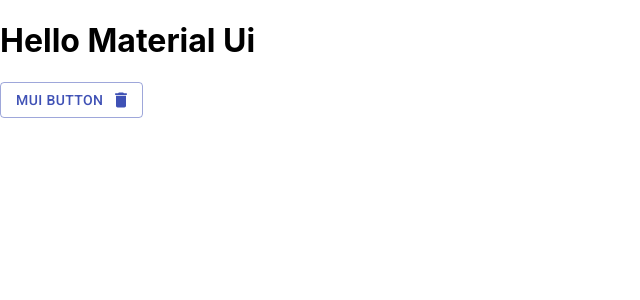
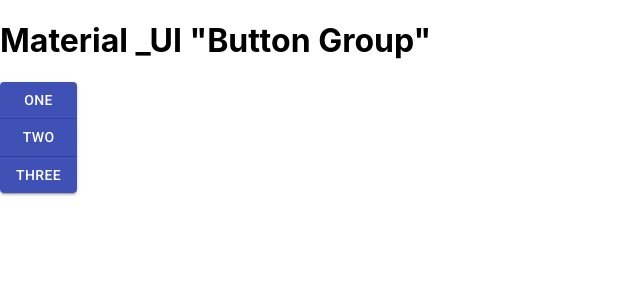
Before and after one commit to rishab1653/Material-ui-start, a React (Create React App) app: page / in a window 1280 px wide. Shown: the top 300 px of the page, without its empty margins (0-640 px from the left). Built offline with nearby package versions, Linux system fonts and the light colour scheme.

Commit message:
Added Button Group Concepts

```diff
--- a/src/App.js
+++ b/src/App.js
@@ -1,40 +1,54 @@
 import React,{useState} from 'react'
 import './App.css';
+import {ButtonGroup, Button} from '@material-ui/core'
 import {Delete} from '@material-ui/icons'
-import {Button} from '@material-ui/core'
+
 
 
 function App() {
+  return(
+    <div>
+    <h1>Material _UI "Button Group"</h1>
+    <ButtonGroup color="primary" variant="contained" orientation="vertical">
+    <Button>One</Button>
+    <Button>Two</Button>
+    <Button>Three</Button>
+    </ButtonGroup>
+    </div>
+  )
+}
 
-  const [color , setColor] = useState("primary")
-  const [disabled , setDisabled] =useState(false)
-  const change =() =>{
-    setColor("secondary")
-    alert("Cliked ")
-    setDisabled(true)
+  // const [color , setColor] = useState("primary")
+  // const [disabled , setDisabled] =useState(false)
+  // const change =() =>{
+  //   setColor("secondary")
+  //   alert("Cliked ")
+  //   setDisabled(true)
 
 
 
-  }
-  return (
-    <div>
-    <h1>Hello Material Ui</h1>
 
-    <Button
-     color = {color}
-     variant="outlined"
-     disabled={disabled}
-    //  disabled
-     onClick={()=>{change()}}
-    //  startIcon={<Delete />}
-    endIcon = {<Delete/>}
-     >
-    MUI Button
+//   //return (
+//     //<div>
+//    // </div
+//   //  >
+//     <h1>Hello Material Ui</h1>
 
-    </Button>
+//     // <Button
+//     //  color = {color}
+//     //  variant="outlined"
+//     //  disabled={disabled}
+//     // //  disabled
+//     //  onClick={()=>{change()}}
+//     // //  startIcon={<Delete />}
+//     // endIcon = {<Delete/>}
+//     //  >
+//     // MUI Button
 
-    </div>
-  );
-}
+//     // </Button>
+
+//     </div>
+//   );
+// }
 
 export default App;
```
